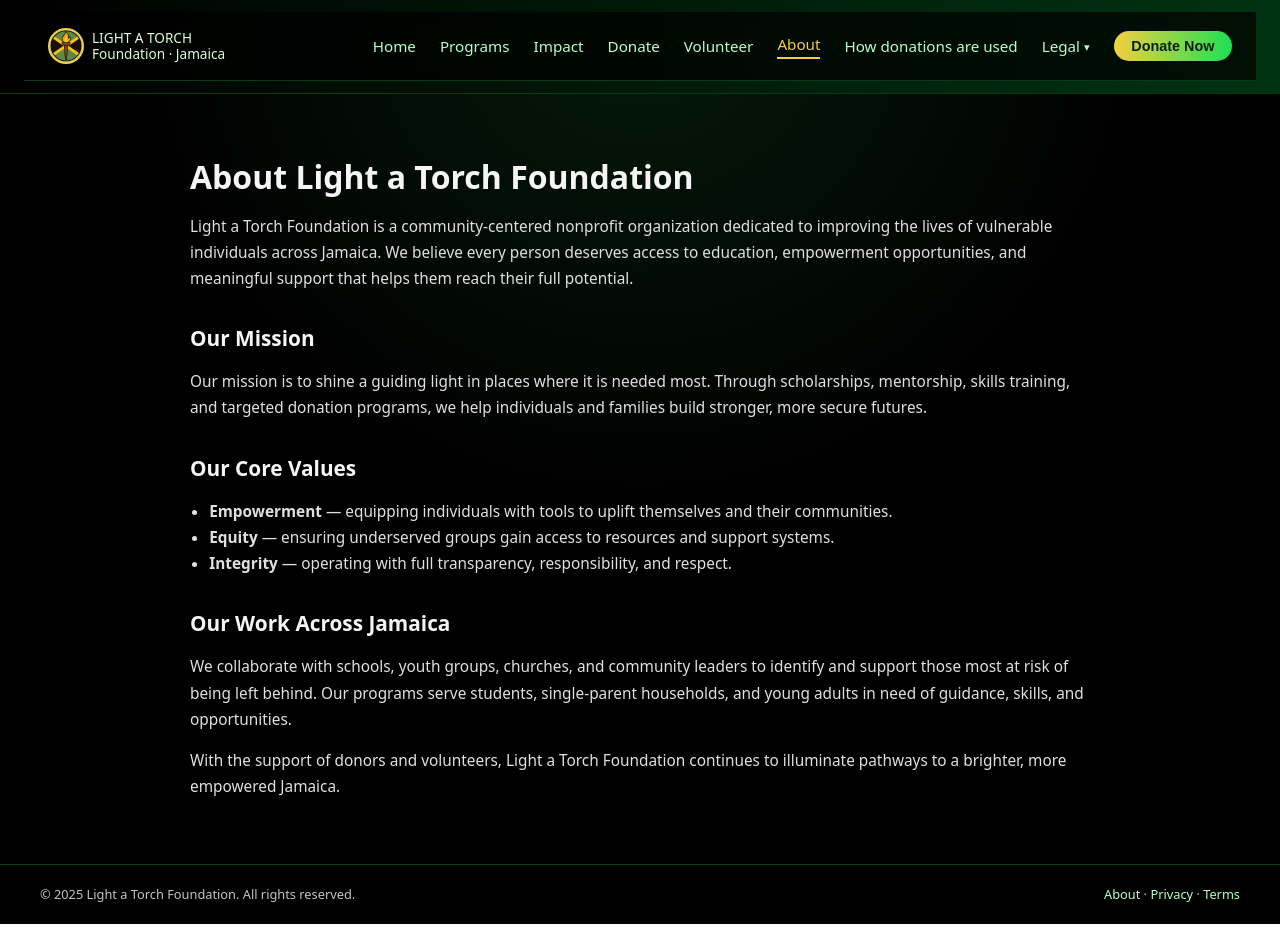
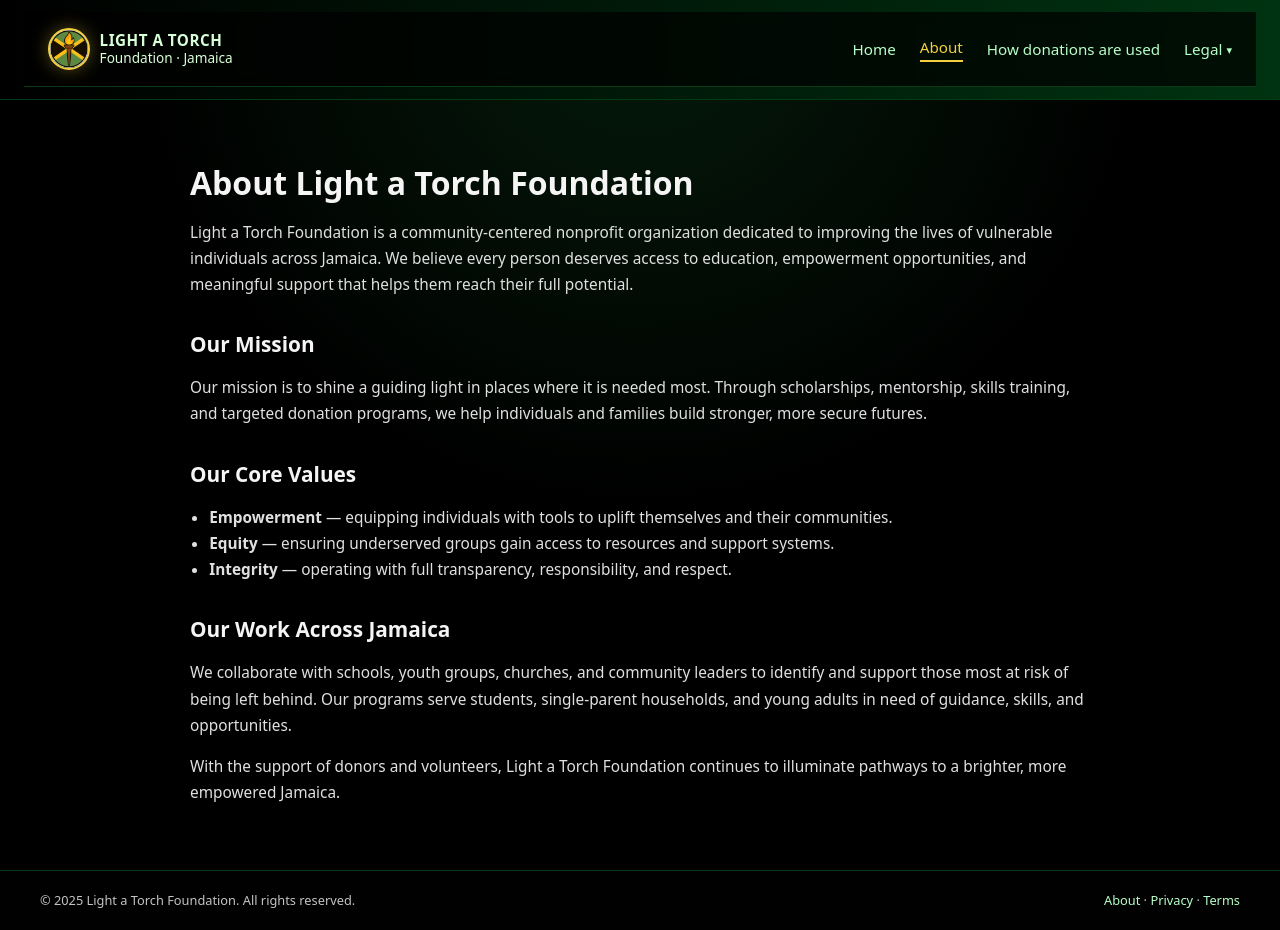
Before and after one commit to JaydenLess/Light-A-Torch-Foundation2-, a plain HTML site: page about.html in a window 1280 px wide. Drawn offline with Linux system fonts and the light colour scheme.

Commit message:
Add files via upload

```diff
--- a/about.html
+++ b/about.html
@@ -92,7 +92,7 @@
 
 <header>
     <style>
-        /* NAVBAR STYLING (shared across all pages) */
+        /* NAVBAR for inner pages */
         .navbar {
             display: flex;
             justify-content: space-between;
@@ -112,7 +112,7 @@
             gap: 0.6rem;
         }
 
-        .brand-icon {
+        .brand-mark {
             width: 38px;
             height: 38px;
             border-radius: 50%;
@@ -121,7 +121,14 @@
             align-items: center;
             justify-content: center;
             background: radial-gradient(circle at 30% 0, #1a8c3b, #000);
-            font-size: 1.2rem;
+            box-shadow: 0 0 18px rgba(244, 208, 63, 0.35);
+        }
+
+        .brand-logo {
+            width: 100%;
+            height: 100%;
+            object-fit: contain;
+            border-radius: 50%;
         }
 
         .brand-text {
@@ -137,6 +144,7 @@
             letter-spacing: 0.5px;
         }
 
+        /* Links */
         .nav-links {
             display: flex;
             align-items: center;
@@ -154,23 +162,11 @@
             color: #f4d03f;
         }
 
-        /* Highlight for current page */
+        /* Current page highlight */
         .nav-links a.current-page {
             color: #f4d03f !important;
             border-bottom: 2px solid #f4d03f;
             padding-bottom: 3px;
-        }
-
-        /* Donate button in nav (desktop) */
-        .nav-cta {
-            padding: 0.45rem 1.1rem;
-            border-radius: 999px;
-            border: none;
-            background: linear-gradient(90deg, #f4d03f, #1ddf55);
-            color: #07210e;
-            font-weight: 600;
-            font-size: 0.9rem;
-            cursor: pointer;
         }
 
         /* Legal dropdown */
@@ -194,7 +190,7 @@
 
         .legal-menu {
             position: absolute;
-            top: 2.1rem;
+            top: 2.2rem;
             right: 0;
             background: #020402;
             border: 1px solid #0f3f1b;
@@ -221,7 +217,7 @@
             display: flex;
         }
 
-        /* Mobile menu toggle button */
+        /* Mobile toggle */
         .nav-toggle {
             display: none;
             padding: 0.45rem 0.9rem;
@@ -233,7 +229,7 @@
             cursor: pointer;
         }
 
-        /* MOBILE LAYOUT */
+        /* Mobile layout */
         @media (max-width: 768px) {
             .nav-toggle {
                 display: block;
@@ -250,19 +246,14 @@
                 border-radius: 0 0 0 12px;
                 width: 75%;
                 max-width: 320px;
-                display: none;
-                flex-direction: column;
+                display: none;           /* hidden until Menu is tapped */
+                flex-direction: column;  /* vertical list ✅ */
                 align-items: flex-start;
                 gap: 0.75rem;
             }
 
             .nav-links.open {
-                display: flex; /* ✅ vertical dropdown */
-            }
-
-            .nav-cta {
-                width: 100%;
-                text-align: left;
+                display: flex;
             }
 
             .legal-menu {
@@ -276,36 +267,24 @@
     </style>
 
     <div class="navbar">
-        <div class="brand">
+        <div class="navbar-brand">
             <div class="brand-mark">
-        <img
-            src="fe6210ff-85c6-4340-9f6c-4ccddfbebe33.png"
-            alt="Light a Torch Foundation logo"
-            class="brand-logo"
-        />
+                <!-- use the same logo URL you used on index.html -->
+                <img src="fe6210ff-85c6-4340-9f6c-4ccddfbebe33.png" alt="Light a Torch Foundation logo" class="brand-logo" />
             </div>
             <div class="brand-text">
-        <span>LIGHT A TORCH</span>
+                <strong>LIGHT A TORCH</strong>
                 <span>Foundation · Jamaica</span>
             </div>
         </div>
 
-
         <button class="nav-toggle" onclick="toggleMenu()">Menu</button>
 
         <nav class="nav-links" id="navMenu">
-            <!-- Home & sections (always go via index.html so they work from any page) -->
             <a href="index.html">Home</a>
-            <a href="index.html#programs">Programs</a>
-            <a href="index.html#impact">Impact</a>
-            <a href="index.html#donate">Donate</a>
-            <a href="index.html#volunteer">Volunteer</a>
-
-            <!-- Other pages -->
             <a href="about.html">About</a>
             <a href="donation-use.html">How donations are used</a>
 
-            <!-- Legal dropdown -->
             <div class="nav-item legal" id="legalItem">
                 <div class="legal-toggle" onclick="toggleLegalDropdown(event)">
                     <span>Legal</span>
@@ -316,11 +295,6 @@
                     <a href="terms.html">Terms</a>
                 </div>
             </div>
-
-            <!-- Donate button -->
-            <button class="nav-cta" onclick="window.location.href='index.html#donate'">
-                Donate Now
-            </button>
         </nav>
     </div>
 
@@ -337,35 +311,30 @@
         }
 
         // Close legal dropdown when clicking outside
-        document.addEventListener('click', function(e) {
+        document.addEventListener('click', function (e) {
             const legalItem = document.getElementById('legalItem');
             if (legalItem && !legalItem.contains(e.target)) {
                 legalItem.classList.remove('open');
             }
         });
 
-        // Highlight current page link (based on file, not hash)
+        // Highlight the current page
         document.addEventListener("DOMContentLoaded", function () {
             const links = document.querySelectorAll(".nav-links a");
             let current = window.location.pathname.split("/").pop();
-            if (!current) current = "index.html";  // for root
+            if (!current) current = "index.html";
 
             links.forEach(link => {
                 const href = link.getAttribute("href");
-                const page = href.split("#")[0];   // ignore #programs, etc.
-
+                const page = href.split("#")[0];
                 if (page === current) {
-                    link.classList.add("current-page");
-                }
-
-                // make Home highlight on bare index
-                if (current === "index.html" && (href === "index.html" || href === "./")) {
                     link.classList.add("current-page");
                 }
             });
         });
     </script>
 </header>
+
 
 
 
```
Also changed, not shown: donation-use.html (+27 -58 lines), privacy.html (+28 -58 lines), terms.html (+27 -57 lines). Lines whose indentation alone changed are shown as unchanged.
